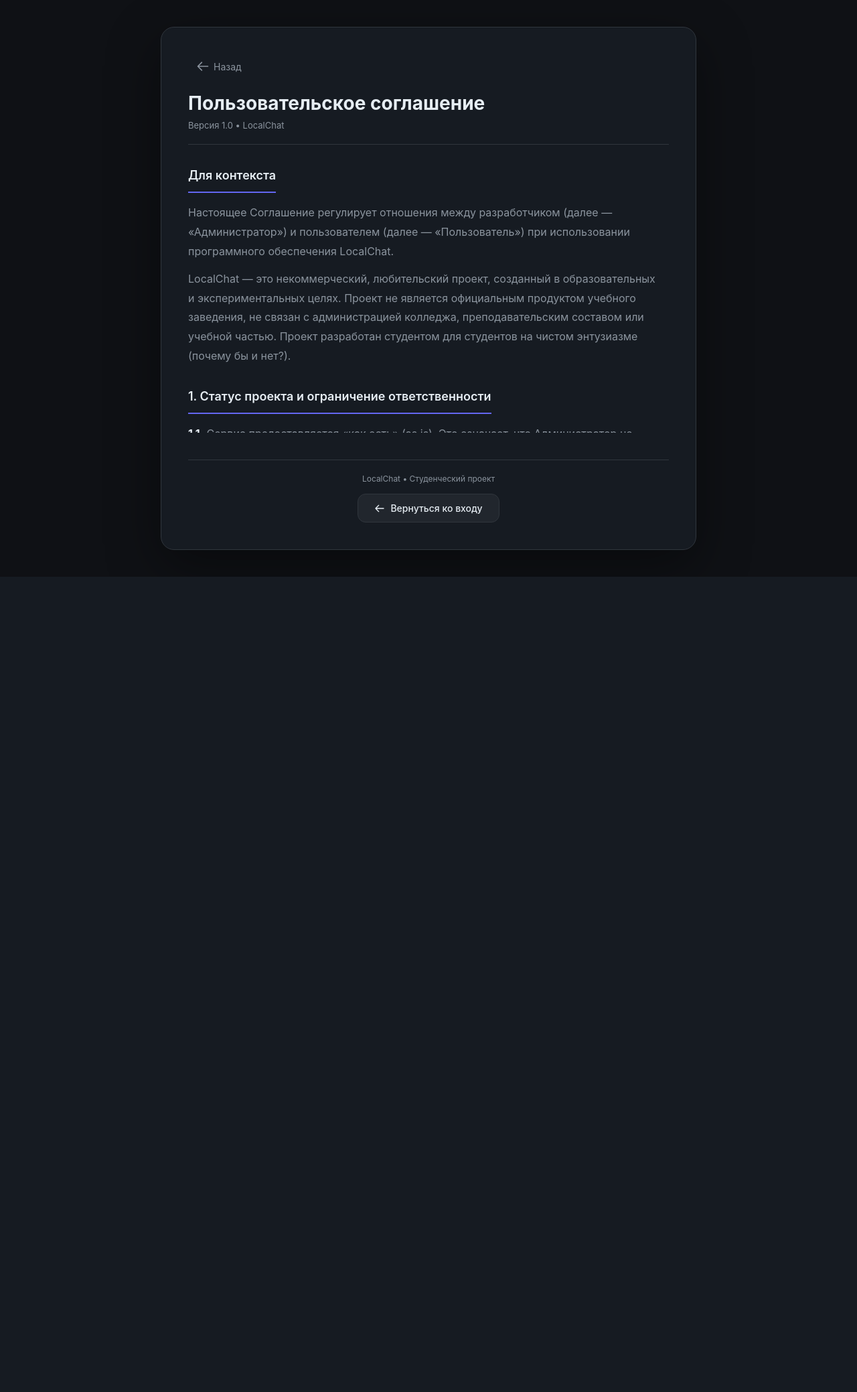
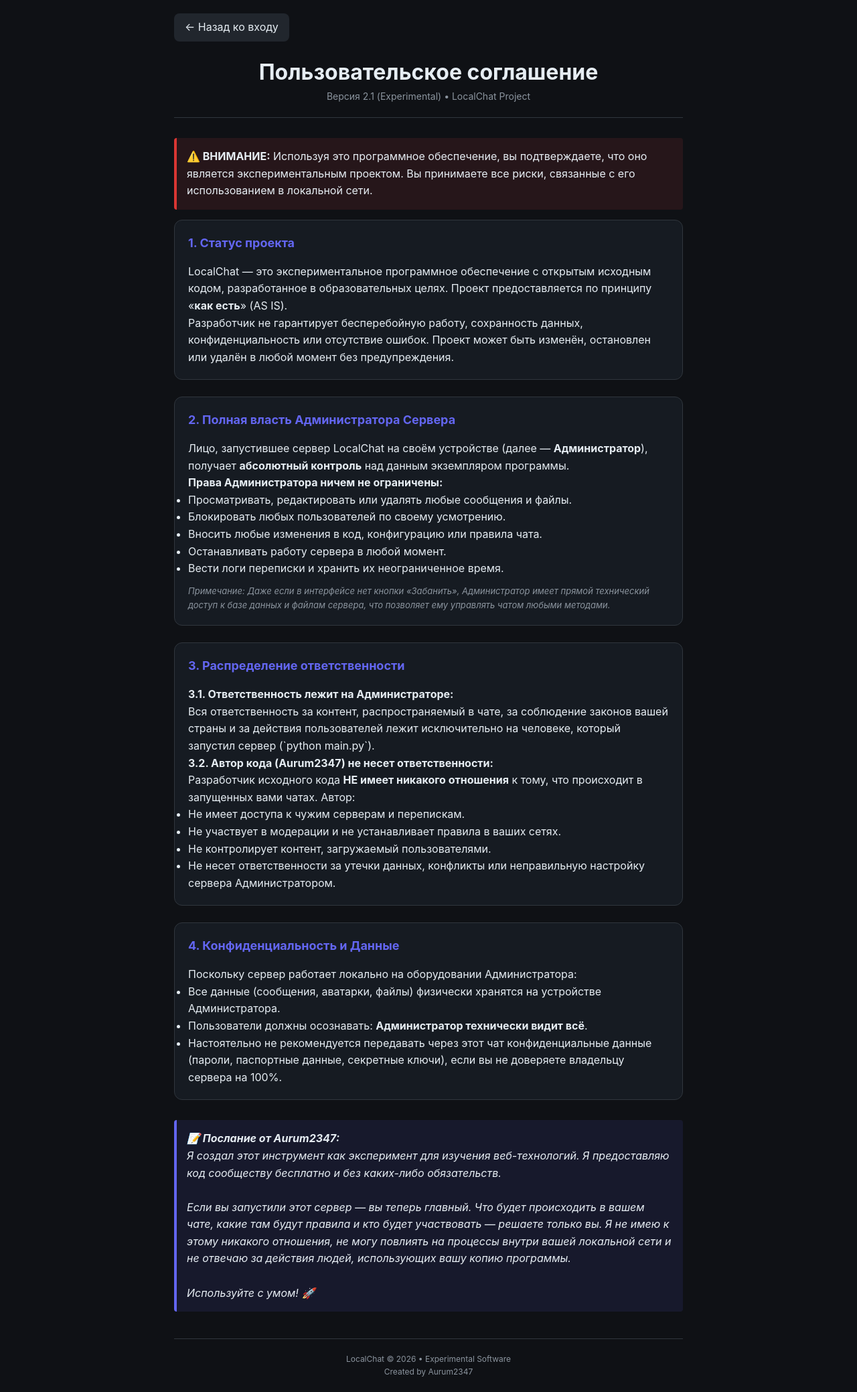
Before and after one commit to Aurum2347/LocalChat, a Flask app: page /terms in a window 1280 px wide. Shown: the whole page at 67% size. Before the commit the page ends 861 px from the top, so only its background shows below. Run offline with Flask 3, Linux system fonts and the light colour scheme.

Commit message:
Update terms.html

```diff
--- a/templates/terms.html
+++ b/templates/terms.html
@@ -3,134 +3,90 @@
 {% block title %}Соглашение - LocalChat{% endblock %}
 
 {% block extra_css %}
-<link rel="stylesheet" href="{{ url_for('static', filename='css/terms.css') }}">
+<style>
+    .terms-content { max-width: 800px; margin: 0 auto; padding: 20px; line-height: 1.6; color: var(--text-primary); }
+    .terms-header { text-align: center; margin-bottom: 30px; border-bottom: 1px solid var(--border-color); padding-bottom: 20px; }
+    .terms-section { margin-bottom: 25px; background: var(--bg-secondary); padding: 20px; border-radius: 12px; border: 1px solid var(--border-color); }
+    .terms-section h2 { font-size: 18px; color: var(--accent); margin-top: 0; margin-bottom: 15px; }
+    .warning-box { background: rgba(239, 68, 68, 0.1); border-left: 4px solid var(--danger); padding: 15px; margin: 15px 0; border-radius: 4px; }
+    .author-note { background: rgba(99, 102, 241, 0.1); border-left: 4px solid var(--accent); padding: 15px; margin-top: 30px; border-radius: 4px; font-style: italic; }
+    .btn-back { display: inline-block; margin-bottom: 20px; padding: 8px 16px; background: var(--bg-tertiary); color: var(--text-primary); text-decoration: none; border-radius: 8px; transition: background 0.2s; }
+    .btn-back:hover { background: var(--bg-hover); }
+</style>
 {% endblock %}
 
 {% block content %}
-<div class="terms-page">
-    <div class="terms-container">
+<div class="terms-content">
+    <a href="{{ url_for('main.login') }}" class="btn-back">← Назад ко входу</a>
+
     <div class="terms-header">
-            <a href="{{ url_for('main.login') }}" class="back-link">
-                <svg width="20" height="20" fill="none" stroke="currentColor" viewBox="0 0 24 24">
-                    <path stroke-linecap="round" stroke-linejoin="round" stroke-width="2" d="M10 19l-7-7m0 0l7-7m-7 7h18"></path>
-                </svg>
-                <span>Назад</span>
-            </a>
         <h1>Пользовательское соглашение</h1>
-            <p class="terms-version">Версия 1.0 • LocalChat</p>
+        <p style="color: var(--text-secondary); font-size: 14px;">Версия 2.1 (Experimental) • LocalChat Project</p>
     </div>
 
-        <div class="terms-content">
-            <div class="terms-section">
-                <h2>Для контекста</h2>
-                <p>Настоящее Соглашение регулирует отношения между разработчиком (далее — «Администратор») и пользователем (далее — «Пользователь») при использовании программного обеспечения LocalChat.</p>
-                <p>LocalChat — это некоммерческий, любительский проект, созданный в образовательных и экспериментальных целях. Проект не является официальным продуктом учебного заведения, не связан с администрацией колледжа, преподавательским составом или учебной частью. Проект разработан студентом для студентов на чистом энтузиазме (почему бы и нет?).</p>
+    <div class="warning-box">
+        <strong>⚠️ ВНИМАНИЕ:</strong> Используя это программное обеспечение, вы подтверждаете, что оно является экспериментальным проектом. Вы принимаете все риски, связанные с его использованием в локальной сети.
     </div>
 
     <div class="terms-section">
-                <h2>1. Статус проекта и ограничение ответственности</h2>
-                <p><strong>1.1.</strong> Сервис предоставляется «как есть» (as is). Это означает, что Администратор не гарантирует бесперебойную работу, сохранность данных или отсутствие ошибок.</p>
-                <p><strong>1.2.</strong> LocalChat может быть отключён в любой момент без предварительного уведомления по любой причине (окончание пары, разряд батареи, приход препода, потеря интереса и т.д.).</p>
-                <p><strong>1.3.</strong> Администратор не несёт ответственности за:</p>
+        <h2>1. Статус проекта</h2>
+        <p>LocalChat — это экспериментальное программное обеспечение с открытым исходным кодом, разработанное в образовательных целях. Проект предоставляется по принципу «<strong>как есть</strong>» (AS IS).</p>
+        <p>Разработчик не гарантирует бесперебойную работу, сохранность данных, конфиденциальность или отсутствие ошибок. Проект может быть изменён, остановлен или удалён в любой момент без предупреждения.</p>
+    </div>
+
+    <div class="terms-section">
+        <h2>2. Полная власть Администратора Сервера</h2>
+        <p>Лицо, запустившее сервер LocalChat на своём устройстве (далее — <strong>Администратор</strong>), получает <strong>абсолютный контроль</strong> над данным экземпляром программы.</p>
+        <p><strong>Права Администратора ничем не ограничены:</strong></p>
         <ul>
-                    <li>любой контент, размещённый Пользователями;</li>
-                    <li>любые конфликты между Пользователями, возникшие на почве общения в чате;</li>
-                    <li>любые убытки (моральные или материальные), связанные с использованием или невозможностью использования сервиса.</li>
+            <li>Просматривать, редактировать или удалять любые сообщения и файлы.</li>
+            <li>Блокировать любых пользователей по своему усмотрению.</li>
+            <li>Вносить любые изменения в код, конфигурацию или правила чата.</li>
+            <li>Останавливать работу сервера в любой момент.</li>
+            <li>Вести логи переписки и хранить их неограниченное время.</li>
+        </ul>
+        <p style="margin-top: 10px; font-size: 13px; color: var(--text-secondary);">
+            <em>Примечание: Даже если в интерфейсе нет кнопки «Забанить», Администратор имеет прямой технический доступ к базе данных и файлам сервера, что позволяет ему управлять чатом любыми методами.</em>
+        </p>
+    </div>
+
+    <div class="terms-section">
+        <h2>3. Распределение ответственности</h2>
+        <p><strong>3.1. Ответственность лежит на Администраторе:</strong><br>
+        Вся ответственность за контент, распространяемый в чате, за соблюдение законов вашей страны и за действия пользователей лежит исключительно на человеке, который запустил сервер (`python main.py`).</p>
+
+        <p><strong>3.2. Автор кода (Aurum2347) не несет ответственности:</strong><br>
+        Разработчик исходного кода <strong>НЕ имеет никакого отношения</strong> к тому, что происходит в запущенных вами чатах. Автор:</p>
+        <ul>
+            <li>Не имеет доступа к чужим серверам и перепискам.</li>
+            <li>Не участвует в модерации и не устанавливает правила в ваших сетях.</li>
+            <li>Не контролирует контент, загружаемый пользователями.</li>
+            <li>Не несет ответственности за утечки данных, конфликты или неправильную настройку сервера Администратором.</li>
         </ul>
     </div>
 
     <div class="terms-section">
-                <h2>2. Принятие условий (Акцепт)</h2>
-                <p><strong>2.1.</strong> Нажимая кнопку «Я принимаю условия» или начиная использовать LocalChat, Пользователь подтверждает, что:</p>
+        <h2>4. Конфиденциальность и Данные</h2>
+        <p>Поскольку сервер работает локально на оборудовании Администратора:</p>
         <ul>
-                    <li>ознакомился с настоящим Соглашением;</li>
-                    <li>понимает экспериментальный характер проекта;</li>
-                    <li>добровольно принимает все риски, связанные с использованием непроверенного программного обеспечения.</li>
+            <li>Все данные (сообщения, аватарки, файлы) физически хранятся на устройстве Администратора.</li>
+            <li>Пользователи должны осознавать: <strong>Администратор технически видит всё</strong>.</li>
+            <li>Настоятельно не рекомендуется передавать через этот чат конфиденциальные данные (пароли, паспортные данные, секретные ключи), если вы не доверяете владельцу сервера на 100%.</li>
         </ul>
     </div>
 
-            <div class="terms-section">
-                <h2>3. Права и обязанности Администратора</h2>
-                <p><strong>3.1.</strong> Администратор является обычным студентом и не обладает административными полномочиями за пределами данного чата.</p>
-                <p><strong>3.2.</strong> Администратор имеет право:</p>
-                <ul>
-                    <li>блокировать Пользователя по уникальному идентификатору (ID);</li>
-                    <li>удалять сообщения, нарушающие правила;</li>
-                    <li>отключать сервер в любой момент.</li>
-                </ul>
-                <p><strong>3.3.</strong> Администратор обязуется:</p>
-                <ul>
-                    <li>не разглашать содержимое личных сообщений третьим лицам (за исключением случаев, предусмотренных п. 6.2);</li>
-                    <li>не использовать свои технические возможности для преследования Пользователей.</li>
-                </ul>
+    <div class="author-note">
+        <strong>📝 Послание от Aurum2347:</strong><br>
+        Я создал этот инструмент как эксперимент для изучения веб-технологий. Я предоставляю код сообществу бесплатно и без каких-либо обязательств.
+        <br><br>
+        Если вы запустили этот сервер — вы теперь главный. Что будет происходить в вашем чате, какие там будут правила и кто будет участвовать — решаете только вы. Я не имею к этому никакого отношения, не могу повлиять на процессы внутри вашей локальной сети и не отвечаю за действия людей, использующих вашу копию программы.
+        <br><br>
+        Используйте с умом! 🚀
     </div>
 
-            <div class="terms-section">
-                <h2>4. Права и обязанности Пользователя</h2>
-                <p><strong>4.1.</strong> Пользователь обязуется:</p>
-                <ul>
-                    <li>не предпринимать попыток взлома, деанонимизации других участников или нарушения работы сервера;</li>
-                    <li>не распространять контент, запрещённый законодательством Российской Федерации (экстремизм, порнография, пропаганда наркотиков и т.д.);</li>
-                    <li>соблюдать общепринятые нормы общения.</li>
-                </ul>
-                <p><strong>4.2.</strong> Пользователь имеет право:</p>
-                <ul>
-                    <li>использовать чат для общения с другими участниками локальной сети;</li>
-                    <li>сообщать Администратору о нарушениях правил другими пользователями (но Администратор не обязан принимать меры, если сочтёт жалобу необоснованной).</li>
-                </ul>
-            </div>
-
-            <div class="terms-section">
-                <h2>5. Запрещённый контент и действия</h2>
-                <p><strong>5.1.</strong> Запрещено распространять NSFW-контент (Not Safe For Work) в публичных каналах:</p>
-                <ul>
-                    <li>материалы порнографического характера;</li>
-                    <li>сцены насилия и жестокости;</li>
-                    <li>контент, который может быть очевидно оскорбительным для случайного зрителя (например, если чат видно на проекторе или за спиной у препода).</li>
-                </ul>
-                <div class="terms-note">
-                    <strong>Примечание:</strong> личные сообщения (direct messages) остаются приватными, однако Администратор оставляет за собой право вмешаться при поступлении обоснованных жалоб или угрозе безопасности участников.
-                </div>
-                <p><strong>5.2.</strong> Запрещено нарушать нормы морали и этики общения:</p>
-                <ul>
-                    <li>целенаправленная травля (буллинг);</li>
-                    <li>оскорбления по признаку пола, национальности, религии;</li>
-                    <li>спам и флуд, делающие невозможным использование чата другими.</li>
-                </ul>
-                <p><strong>5.3.</strong> Запрещено вмешательство в работу сервиса:</p>
-                <ul>
-                    <li>любые попытки дестабилизации работы (атаки, подбор паролей, сканирование);</li>
-                    <li>создание нескольких учётных записей для обхода блокировки.</li>
-                </ul>
-                <div class="terms-warning">
-                    <strong>Санкция:</strong> блокировка по ID.
-                </div>
-            </div>
-
-            <div class="terms-section">
-                <h2>6. Конфиденциальность и данные</h2>
-                <p><strong>6.1.</strong> Текстовые сообщения. Администратор технически может иметь доступ к логам переписок, но обязуется не читать личные сообщения без крайней необходимости. Войдя в LocalChat, Пользователь доверяет Администратору как частному лицу.</p>
-                <p><strong>6.2.</strong> Медиафайлы. В силу технических особенностей, загруженные изображения и файлы могут быть доступны Администратору (например, для проверки жалоб на NSFW-контент). Администратор обязуется не распространять эти файлы.</p>
-                <p><strong>6.3.</strong> Пользователь не должен загружать файлы, содержащие личную информацию (паспортные данные, пароли и т.п.), если не готов к тому, что они могут стать известны Администратору.</p>
-            </div>
-
-            <div class="terms-section">
-                <h2>7. Заключительные положения</h2>
-                <p><strong>7.1.</strong> Настоящее Соглашение может быть изменено Администратором в любое время. Актуальная версия всегда доступна при регистрации.</p>
-                <p><strong>7.2.</strong> Во всём, что не урегулировано настоящим Соглашением, стороны руководствуются здравым смыслом, уважением друг к другу и пониманием того, что это всего лишь студенческий проект.</p>
-                <p><strong>7.3.</strong> Используя LocalChat, Пользователь подтверждает, что осознаёт: Администратор — такой же студент, и не пытается выдать любительскую разработку за официальный продукт.</p>
-            </div>
-        </div>
-
-        <div class="terms-footer">
-            <p>LocalChat • Студенческий проект</p>
-            <a href="{{ url_for('main.login') }}" class="btn-back">
-                <svg width="16" height="16" fill="none" stroke="currentColor" viewBox="0 0 24 24">
-                    <path stroke-linecap="round" stroke-linejoin="round" stroke-width="2" d="M10 19l-7-7m0 0l7-7m-7 7h18"></path>
-                </svg>
-                <span>Вернуться ко входу</span>
-            </a>
-        </div>
+    <div style="text-align: center; margin-top: 40px; padding-top: 20px; border-top: 1px solid var(--border-color); color: var(--text-secondary); font-size: 12px;">
+        LocalChat © 2026 • Experimental Software<br>
+        Created by Aurum2347
     </div>
 </div>
 {% endblock %}
```
Lines whose indentation alone changed are shown as unchanged.
